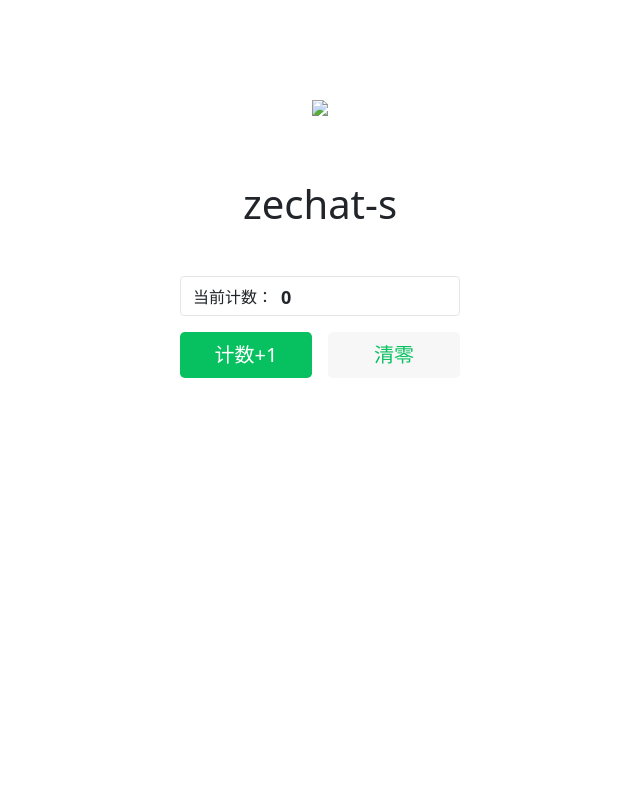
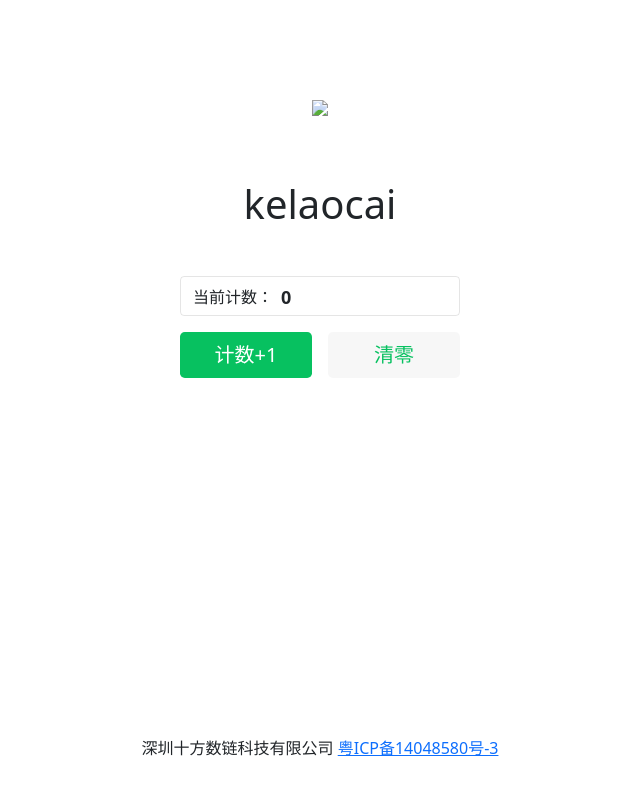
Before and after one commit to kelaocai/zechat-s, a Flask app: page / in a window 1280 px wide. Shown: the whole page, without its empty margins (320-960 px from the left). Run offline with Flask 2, Linux system fonts and the light colour scheme; data that the repository does not hold is empty; some libraries are stand-ins or nearby versions.

Commit message:
修改首页,增加备案号

```diff
--- a/wxcloudrun/templates/index.html
+++ b/wxcloudrun/templates/index.html
@@ -15,13 +15,14 @@
       integrity="sha384-1BmE4kWBq78iYhFldvKuhfTAU6auU8tT94WrHftjDbrCEXSU1oBoqyl2QvZ6jIW3"
       crossorigin="anonymous"
     />
-    <title>zechat</title>
+    <title>kelaocai</title>
     <style>
       .title-logo {
         height: 80px;
       }
       .container {
         margin-top: 100px;
+        text-align: center;
       }
       .count-button {
         width: 132px;
@@ -58,6 +59,13 @@
         justify-content: center;
         flex-direction: column;
       }
+      .footer{
+        position: absolute;
+        left:0;
+        right: 0;
+        bottom: 30px;
+        margin: 10px  auto;
+      }
     </style>
   </head>
 
@@ -68,7 +76,7 @@
           class="title-logo"
           src="https://static-index-4gtuqm3bfa95c963-1304825656.tcloudbaseapp.com/official-website/favicon.svg"
         />
-        <h1 style="display: inline; margin-bottom: 48px;">zechat-s</h1>
+        <h1 style="display: inline; margin-bottom: 48px;">kelaocai</h1>
       </div>
       <div style="text-align: center">
         <p class="count-text">当前计数：<span class="count-number"></span></p>
@@ -86,6 +94,7 @@
           >
         </div>
       </div>
+      <div class="footer">深圳十方数链科技有限公司 <a href="https://beian.miit.gov.cn/">粤ICP备14048580号-3</a></div>
     </div>
   </body>
   <script src="https://mat1.gtimg.com/www/asset/lib/jquery/jquery/jquery-1.11.1.min.js"></script>
```
Also changed, not shown: test.js (+13 -0 lines), .cloudbase/container/debug.json.
